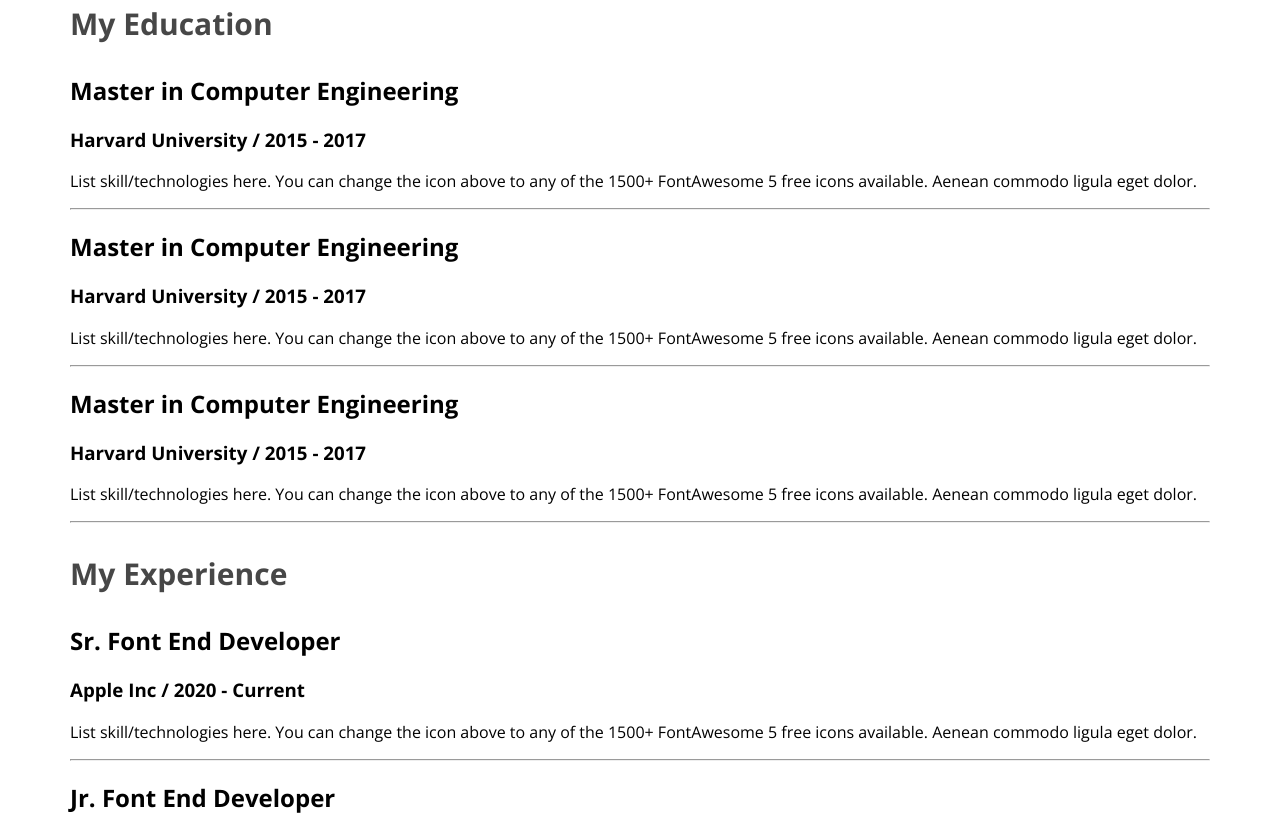
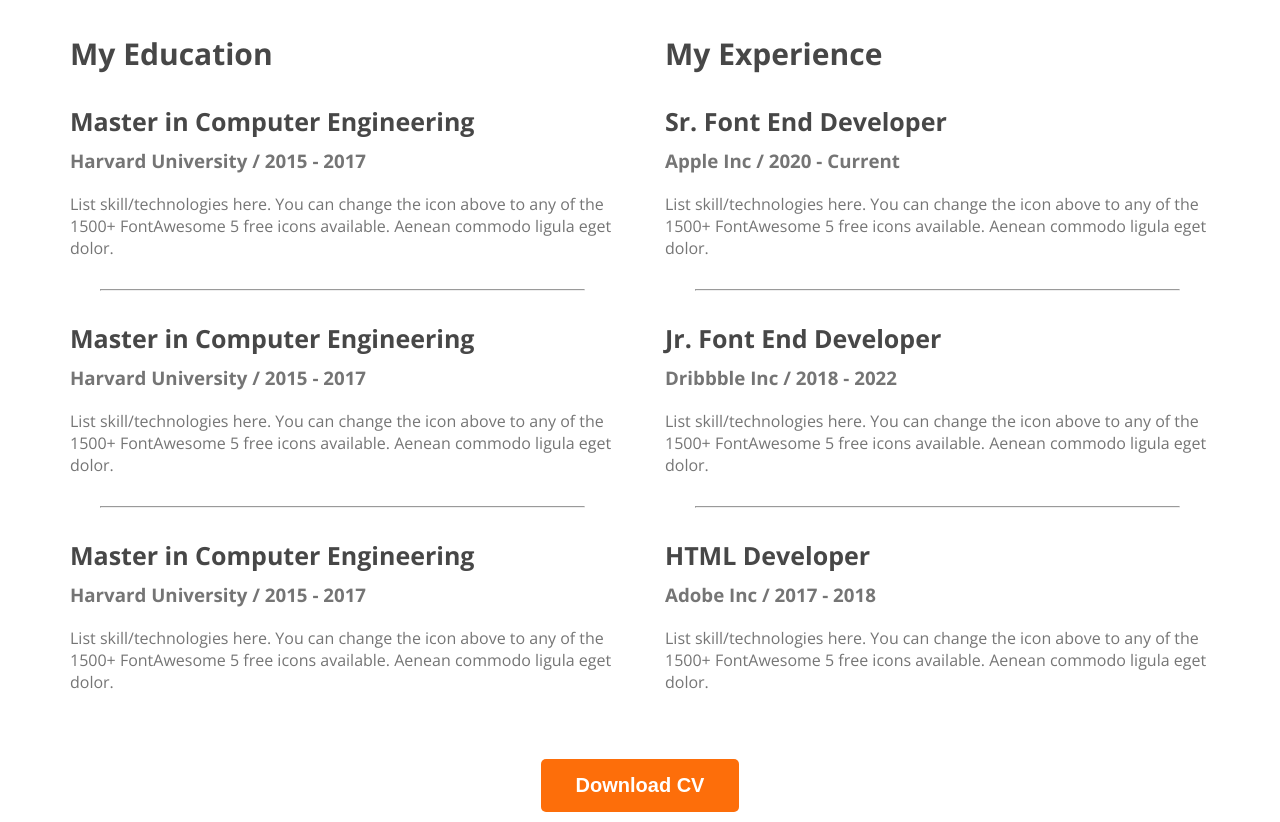
Before and after one commit to Ateka-Oishi/developer-portfolio, a plain HTML site: page index.html in a window 1280 px wide. Shown: the part 2358-3180 px from the top of the page. Drawn offline with nearby package versions, Linux system fonts and the light colour scheme.

Commit message:
finished the resume section

```diff
--- a/index.html
+++ b/index.html
@@ -127,7 +127,8 @@
                         to any of the 1500+ FontAwesome 5 free icons available. Aenean commodo ligula eget dolor.</p>
 
     </div>
-    <hr>
+</div>
+
     <div class="resume-column">
         <h3 class="resume-column-title">My Experience</h3>
 
@@ -153,12 +154,14 @@
                         <p class="resume-item-description">List skill/technologies here. You can change the icon above
                             to any of the 1500+ FontAwesome 5 free icons available. Aenean commodo ligula eget dolor.</p>
 
-                    </div>
-
+                        </div>
 
     </div>
+    </div>
+    <div class="download-cv">
+        <button class="btn-primary">Download CV</button>
+    </div>
 
-</div>
 
 
     </section>
--- a/styles/portfolio.css
+++ b/styles/portfolio.css
@@ -165,3 +165,39 @@ main section{
     font-size: 30px;
     font-weight: 700;
 }
+.resume-container{
+
+    display: flex;
+    gap: 50px;
+}
+
+.resume-item-title{
+    color: #474747;
+    font-size: 25px;
+    font-weight: 700;
+    margin-bottom: 10px;
+}
+
+.resume-item-institute{
+    margin-bottom: 20px;
+    margin-top: 0px;
+
+}
+
+.resume-item-institute,
+.resume-item-description{
+    color: #757575;
+
+}
+
+
+
+.resume-container hr{
+    margin: 30px;
+
+}
+
+.download-cv{
+    text-align: center;
+    margin-top: 50px;
+}
```
